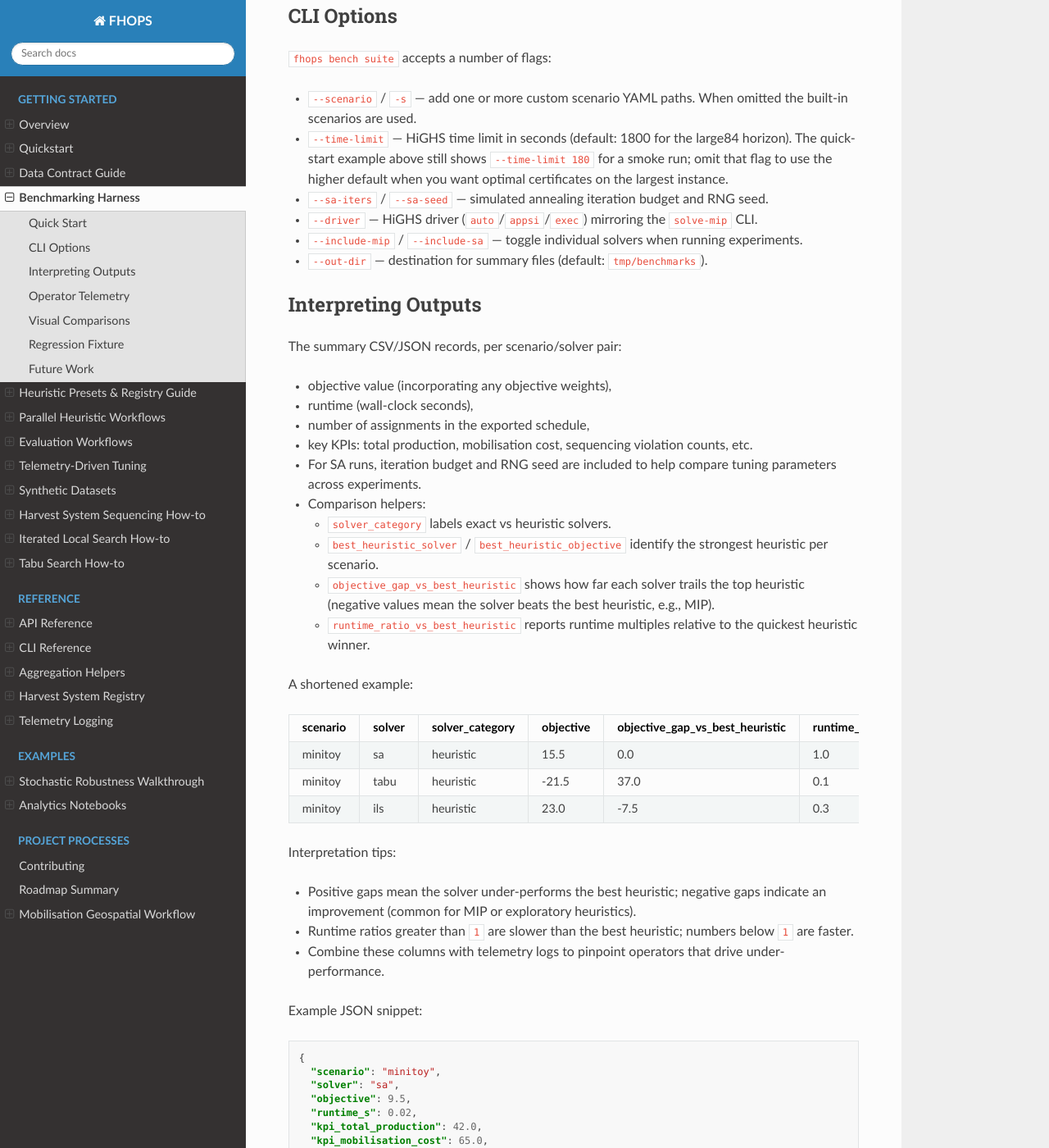
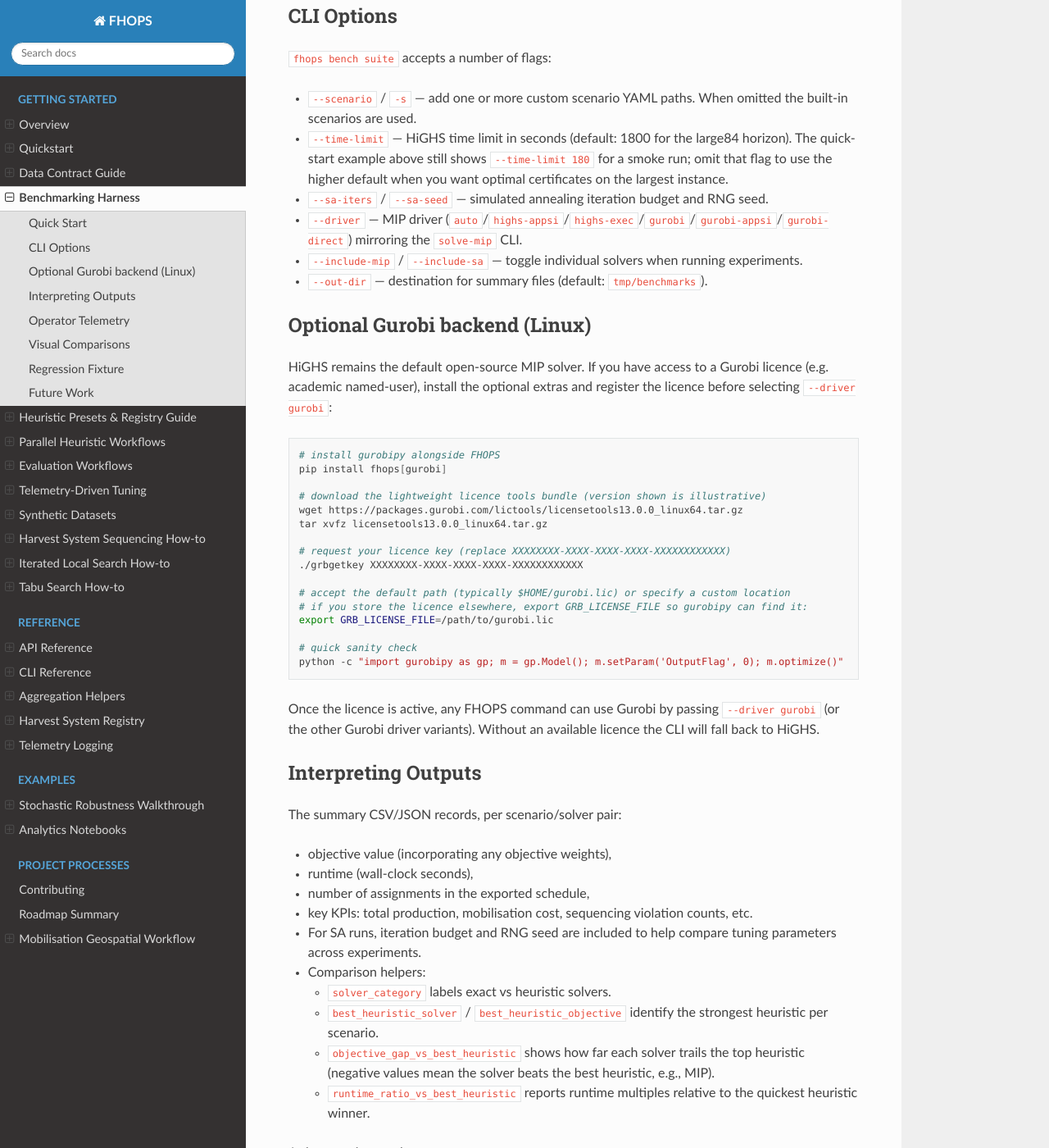
Before and after one commit to UBC-FRESH/fhops, a Sphinx documentation site: the page built from docs/howto/benchmarks.rst, in a window 1280 px wide and 1400 px high, scrolled down 639 px. Shown: the whole window at 82% size. Built offline with Sphinx 7.4.7 and the Read the Docs theme 3.1.0, drawn with Linux system fonts in a browser that asks for light colours.

Commit message:
Document Gurobi setup and expose optional backend

```diff
--- a/docs/howto/benchmarks.rst
+++ b/docs/howto/benchmarks.rst
@@ -35,9 +35,38 @@ CLI Options
   The quick-start example above still shows ``--time-limit 180`` for a smoke run; omit that flag to use the
   higher default when you want optimal certificates on the largest instance.
 * ``--sa-iters`` / ``--sa-seed`` — simulated annealing iteration budget and RNG seed.
-* ``--driver`` — HiGHS driver (``auto``/``appsi``/``exec``) mirroring the ``solve-mip`` CLI.
+* ``--driver`` — MIP driver (``auto``/``highs-appsi``/``highs-exec``/``gurobi``/``gurobi-appsi``/``gurobi-direct``) mirroring the ``solve-mip`` CLI.
 * ``--include-mip`` / ``--include-sa`` — toggle individual solvers when running experiments.
 * ``--out-dir`` — destination for summary files (default: ``tmp/benchmarks``).
+
+Optional Gurobi backend (Linux)
+-------------------------------
+
+HiGHS remains the default open-source MIP solver. If you have access to a Gurobi licence (e.g.
+academic named-user), install the optional extras and register the licence before selecting
+``--driver gurobi``:
+
+.. code-block:: bash
+
+   # install gurobipy alongside FHOPS
+   pip install fhops[gurobi]
+
+   # download the lightweight licence tools bundle (version shown is illustrative)
+   wget https://packages.gurobi.com/lictools/licensetools13.0.0_linux64.tar.gz
+   tar xvfz licensetools13.0.0_linux64.tar.gz
+
+   # request your licence key (replace XXXXXXXX-XXXX-XXXX-XXXX-XXXXXXXXXXXX)
+   ./grbgetkey XXXXXXXX-XXXX-XXXX-XXXX-XXXXXXXXXXXX
+
+   # accept the default path (typically $HOME/gurobi.lic) or specify a custom location
+   # if you store the licence elsewhere, export GRB_LICENSE_FILE so gurobipy can find it:
+   export GRB_LICENSE_FILE=/path/to/gurobi.lic
+
+   # quick sanity check
+   python -c "import gurobipy as gp; m = gp.Model(); m.setParam('OutputFlag', 0); m.optimize()"
+
+Once the licence is active, any FHOPS command can use Gurobi by passing ``--driver gurobi`` (or the
+other Gurobi driver variants). Without an available licence the CLI will fall back to HiGHS.
 
 Interpreting Outputs
 --------------------
@@ -100,7 +129,7 @@ Example JSON snippet:
    {
      "scenario": "minitoy",
      "solver": "sa",
-     "objective": 9.5,
+    "objective": 9.5,
      "runtime_s": 0.02,
      "kpi_total_production": 42.0,
      "kpi_mobilisation_cost": 65.0,
```
Also changed, not shown: CHANGE_LOG.md (+1 -0 lines), README.md (+31 -1 lines).
